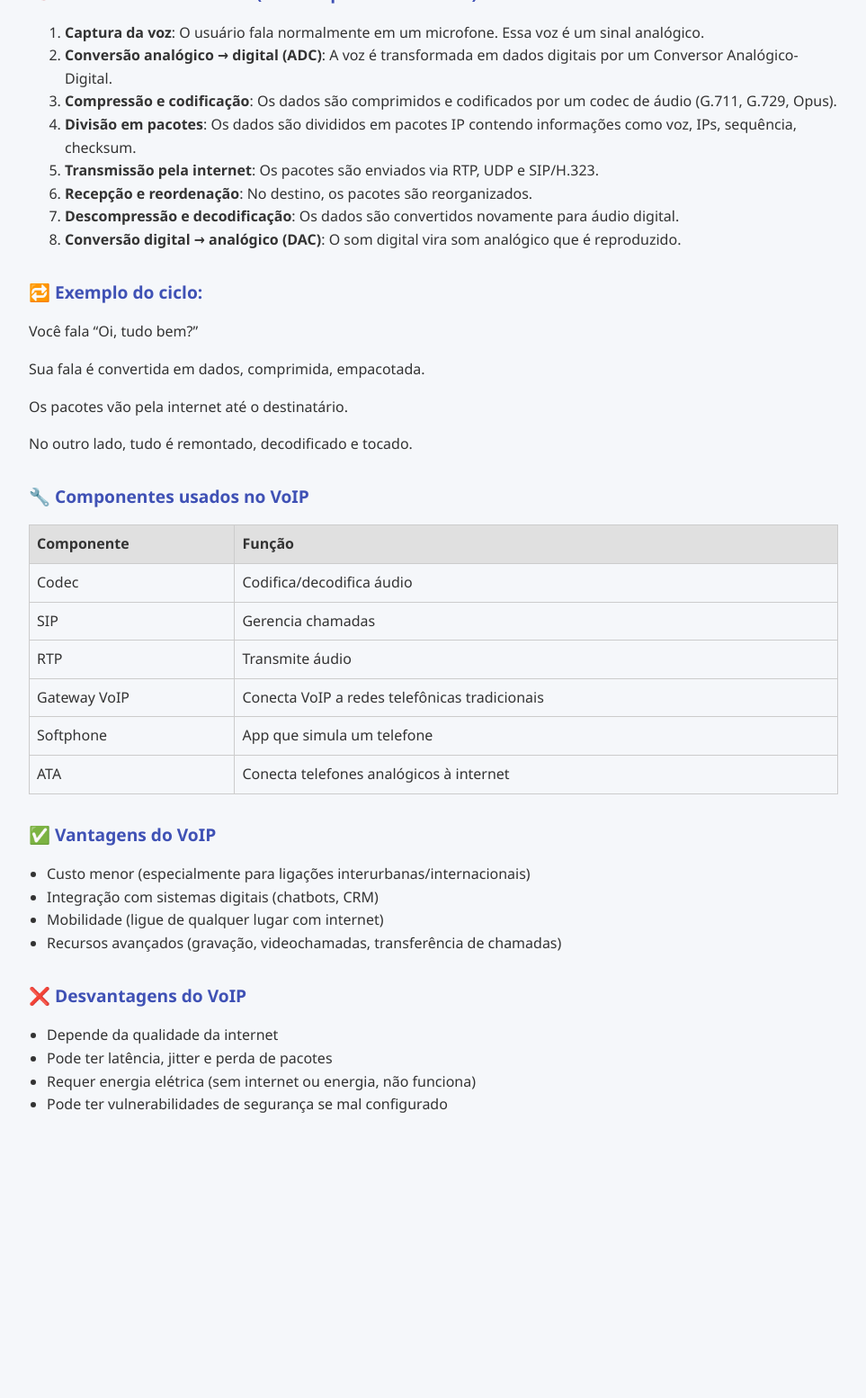
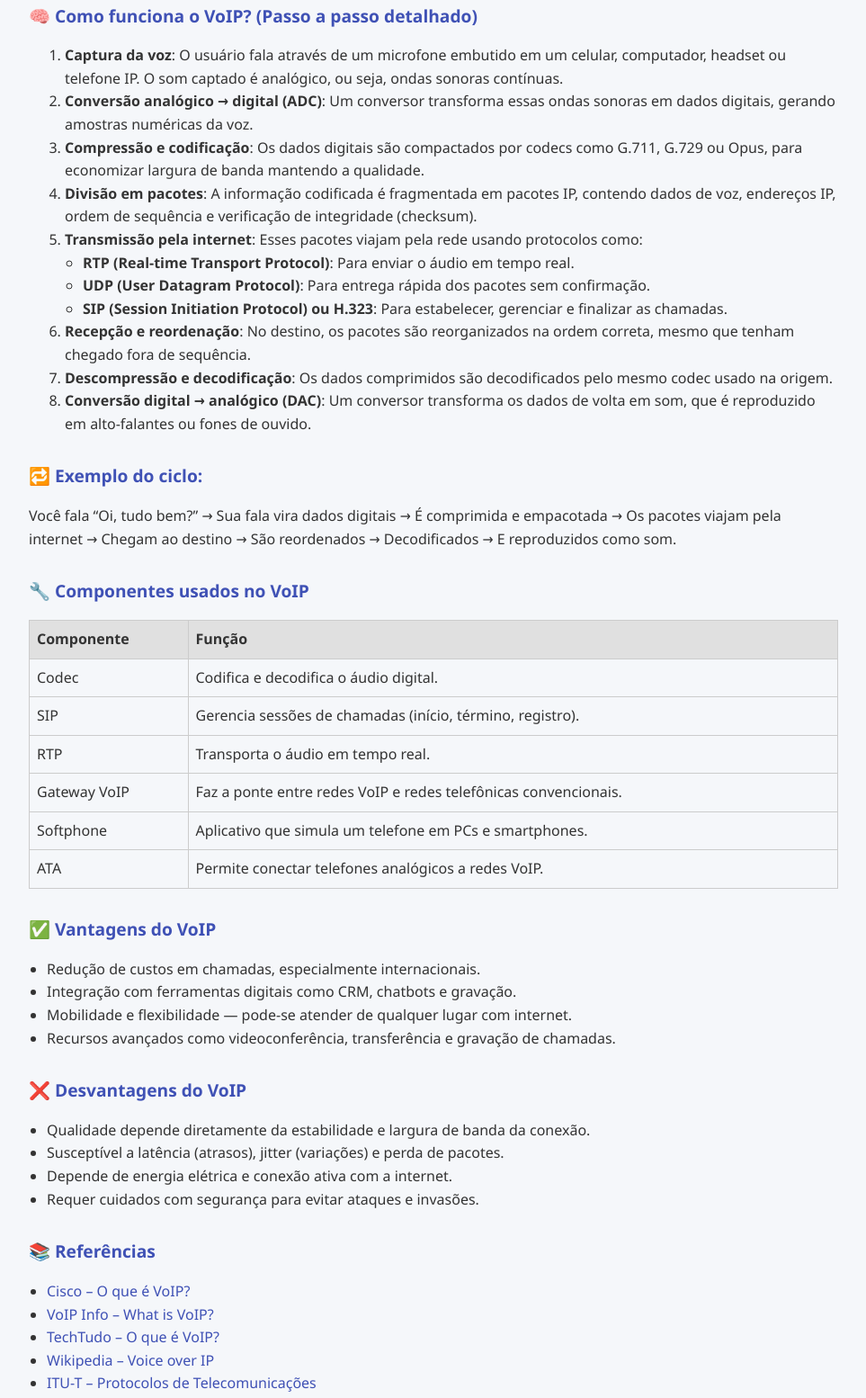
Before and after one commit to NoKKziN/Introducao_VoIP, a plain HTML site: page docs/index.html in a window 1280 px wide. Shown: the part 335-1889 px from the top of the page at 90% size, without its empty margins (158-1121 px from the left). Before the commit the page ends 1612 px from the top, so only its background shows below. Drawn offline with Linux system fonts and the light colour scheme.

Commit message:
add_infos_index

```diff
--- a/docs/index.html
+++ b/docs/index.html
@@ -13,29 +13,32 @@
   <main>
     <section>
       <h2 class="emoji">📌 O que é VoIP?</h2>
-      <p>VoIP (Voz sobre Protocolo de Internet) é uma tecnologia que permite fazer ligações de voz usando a internet, em vez de linhas telefônicas tradicionais (como as analógicas ou digitais do tipo PABX).</p>
+      <p>VoIP (Voz sobre Protocolo de Internet) é uma tecnologia que permite a transmissão de voz pela internet, em vez de utilizar linhas telefônicas tradicionais. Essa inovação substitui sistemas como PABX analógicos ou digitais por soluções mais flexíveis, digitais e integradas.</p>
     </section>
 
     <section>
       <h2 class="emoji">🧠 Como funciona o VoIP? (Passo a passo detalhado)</h2>
       <ol>
-        <li><strong>Captura da voz</strong>: O usuário fala normalmente em um microfone. Essa voz é um sinal analógico.</li>
-        <li><strong>Conversão analógico → digital (ADC)</strong>: A voz é transformada em dados digitais por um Conversor Analógico-Digital.</li>
-        <li><strong>Compressão e codificação</strong>: Os dados são comprimidos e codificados por um codec de áudio (G.711, G.729, Opus).</li>
-        <li><strong>Divisão em pacotes</strong>: Os dados são divididos em pacotes IP contendo informações como voz, IPs, sequência, checksum.</li>
-        <li><strong>Transmissão pela internet</strong>: Os pacotes são enviados via RTP, UDP e SIP/H.323.</li>
-        <li><strong>Recepção e reordenação</strong>: No destino, os pacotes são reorganizados.</li>
-        <li><strong>Descompressão e decodificação</strong>: Os dados são convertidos novamente para áudio digital.</li>
-        <li><strong>Conversão digital → analógico (DAC)</strong>: O som digital vira som analógico que é reproduzido.</li>
+        <li><strong>Captura da voz</strong>: O usuário fala através de um microfone embutido em um celular, computador, headset ou telefone IP. O som captado é analógico, ou seja, ondas sonoras contínuas.</li>
+        <li><strong>Conversão analógico → digital (ADC)</strong>: Um conversor transforma essas ondas sonoras em dados digitais, gerando amostras numéricas da voz.</li>
+        <li><strong>Compressão e codificação</strong>: Os dados digitais são compactados por codecs como G.711, G.729 ou Opus, para economizar largura de banda mantendo a qualidade.</li>
+        <li><strong>Divisão em pacotes</strong>: A informação codificada é fragmentada em pacotes IP, contendo dados de voz, endereços IP, ordem de sequência e verificação de integridade (checksum).</li>
+        <li><strong>Transmissão pela internet</strong>: Esses pacotes viajam pela rede usando protocolos como:
+          <ul>
+            <li><strong>RTP (Real-time Transport Protocol)</strong>: Para enviar o áudio em tempo real.</li>
+            <li><strong>UDP (User Datagram Protocol)</strong>: Para entrega rápida dos pacotes sem confirmação.</li>
+            <li><strong>SIP (Session Initiation Protocol) ou H.323</strong>: Para estabelecer, gerenciar e finalizar as chamadas.</li>
+          </ul>
+        </li>
+        <li><strong>Recepção e reordenação</strong>: No destino, os pacotes são reorganizados na ordem correta, mesmo que tenham chegado fora de sequência.</li>
+        <li><strong>Descompressão e decodificação</strong>: Os dados comprimidos são decodificados pelo mesmo codec usado na origem.</li>
+        <li><strong>Conversão digital → analógico (DAC)</strong>: Um conversor transforma os dados de volta em som, que é reproduzido em alto-falantes ou fones de ouvido.</li>
       </ol>
     </section>
 
     <section>
       <h2 class="emoji">🔁 Exemplo do ciclo:</h2>
-      <p>Você fala “Oi, tudo bem?”</p>
-      <p>Sua fala é convertida em dados, comprimida, empacotada.</p>
-      <p>Os pacotes vão pela internet até o destinatário.</p>
-      <p>No outro lado, tudo é remontado, decodificado e tocado.</p>
+      <p>Você fala “Oi, tudo bem?” → Sua fala vira dados digitais → É comprimida e empacotada → Os pacotes viajam pela internet → Chegam ao destino → São reordenados → Decodificados → E reproduzidos como som.</p>
     </section>
 
     <section>
@@ -48,12 +51,12 @@
           </tr>
         </thead>
         <tbody>
-          <tr><td>Codec</td><td>Codifica/decodifica áudio</td></tr>
-          <tr><td>SIP</td><td>Gerencia chamadas</td></tr>
-          <tr><td>RTP</td><td>Transmite áudio</td></tr>
-          <tr><td>Gateway VoIP</td><td>Conecta VoIP a redes telefônicas tradicionais</td></tr>
-          <tr><td>Softphone</td><td>App que simula um telefone</td></tr>
-          <tr><td>ATA</td><td>Conecta telefones analógicos à internet</td></tr>
+          <tr><td>Codec</td><td>Codifica e decodifica o áudio digital.</td></tr>
+          <tr><td>SIP</td><td>Gerencia sessões de chamadas (início, término, registro).</td></tr>
+          <tr><td>RTP</td><td>Transporta o áudio em tempo real.</td></tr>
+          <tr><td>Gateway VoIP</td><td>Faz a ponte entre redes VoIP e redes telefônicas convencionais.</td></tr>
+          <tr><td>Softphone</td><td>Aplicativo que simula um telefone em PCs e smartphones.</td></tr>
+          <tr><td>ATA</td><td>Permite conectar telefones analógicos a redes VoIP.</td></tr>
         </tbody>
       </table>
     </section>
@@ -61,20 +64,31 @@
     <section>
       <h2 class="emoji">✅ Vantagens do VoIP</h2>
       <ul>
-        <li>Custo menor (especialmente para ligações interurbanas/internacionais)</li>
-        <li>Integração com sistemas digitais (chatbots, CRM)</li>
-        <li>Mobilidade (ligue de qualquer lugar com internet)</li>
-        <li>Recursos avançados (gravação, videochamadas, transferência de chamadas)</li>
+        <li>Redução de custos em chamadas, especialmente internacionais.</li>
+        <li>Integração com ferramentas digitais como CRM, chatbots e gravação.</li>
+        <li>Mobilidade e flexibilidade — pode-se atender de qualquer lugar com internet.</li>
+        <li>Recursos avançados como videoconferência, transferência e gravação de chamadas.</li>
       </ul>
     </section>
 
     <section>
       <h2 class="emoji">❌ Desvantagens do VoIP</h2>
       <ul>
-        <li>Depende da qualidade da internet</li>
-        <li>Pode ter latência, jitter e perda de pacotes</li>
-        <li>Requer energia elétrica (sem internet ou energia, não funciona)</li>
-        <li>Pode ter vulnerabilidades de segurança se mal configurado</li>
+        <li>Qualidade depende diretamente da estabilidade e largura de banda da conexão.</li>
+        <li>Susceptível a latência (atrasos), jitter (variações) e perda de pacotes.</li>
+        <li>Depende de energia elétrica e conexão ativa com a internet.</li>
+        <li>Requer cuidados com segurança para evitar ataques e invasões.</li>
+      </ul>
+    </section>
+
+    <section>
+      <h2 class="emoji">📚 Referências</h2>
+      <ul>
+        <li><a href="https://www.cisco.com/c/pt_br/solutions/small-business/resource-center/voip.html" target="_blank">Cisco – O que é VoIP?</a></li>
+        <li><a href="https://www.voip-info.org/what-is-voip/" target="_blank">VoIP Info – What is VoIP?</a></li>
+        <li><a href="https://www.techtudo.com.br/listas/2021/03/voip-o-que-e-e-como-funciona-tecnologia-para-ligacoes-via-internet.ghtml" target="_blank">TechTudo – O que é VoIP?</a></li>
+        <li><a href="https://en.wikipedia.org/wiki/Voice_over_IP" target="_blank">Wikipedia – Voice over IP</a></li>
+        <li><a href="https://www.itu.int/en/ITU-T/gsi/ipt/Pages/default.aspx" target="_blank">ITU-T – Protocolos de Telecomunicações</a></li>
       </ul>
     </section>
   </main>
--- a/docs/style.css
+++ b/docs/style.css
@@ -48,3 +48,12 @@ body {
 .emoji {
   font-size: 1.2em;
 }
+
+a {
+  color: #3f51b5;
+  text-decoration: none;
+}
+
+a:hover {
+  text-decoration: underline;
+}
```
Lines whose indentation alone changed are shown as unchanged.
